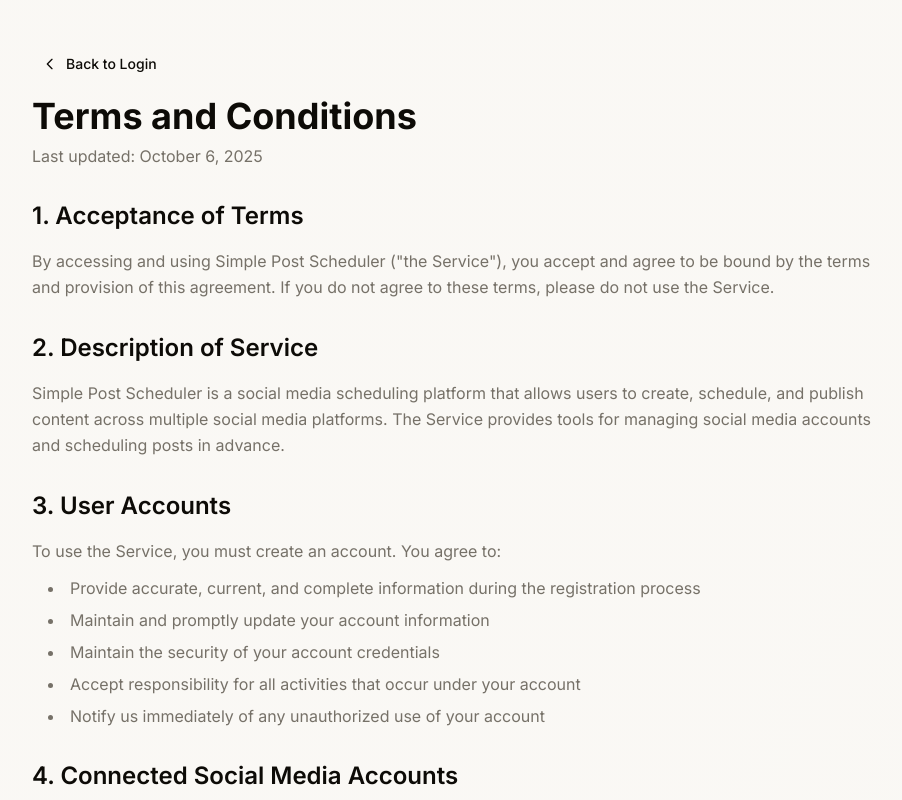
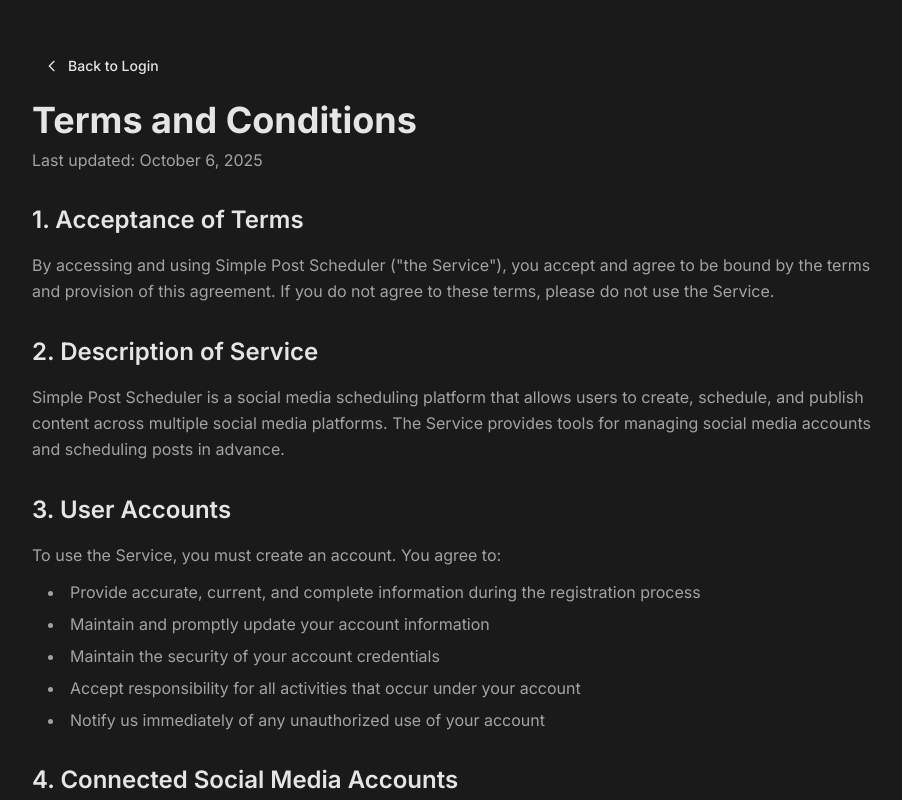
Before and after one commit to simple-post/core, a Next.js app in the folder scheduler/: page /terms in a window 1280 px wide. Shown: the top 800 px of the page, without its empty margins (184-1086 px from the left). Built offline with nearby package versions, Linux system fonts and the light colour scheme.

Commit message:
chore: app restyle in the simplepost.dev branding

```diff
--- a/scheduler/app/(protected)/schedule/page.tsx
+++ b/scheduler/app/(protected)/schedule/page.tsx
@@ -8,8 +8,8 @@ export default function SchedulePage() {
   return (
     <div className="min-h-screen bg-background">
       {/* Header */}
-      <header className="border-b border-border/50">
-        <div className="max-w-4xl mx-auto px-6 py-8">
+      <header className="border-b border-border bg-card/80 backdrop-blur-sm">
+        <div className="max-w-6xl mx-auto px-6 py-6">
           <div className="flex items-center gap-4">
             <Link href="/">
               <Button variant="ghost" size="sm" className="gap-2">
@@ -19,8 +19,9 @@ export default function SchedulePage() {
                 Back
               </Button>
             </Link>
-            <div>
-              <h1 className="text-2xl text-foreground">New Post</h1>
+            <div className="flex items-center gap-2">
+              <img src="/simplepost-logo.png" alt="SimplePost Logo" className="w-7 h-7 drop-shadow-lg" />
+              <h1 className="text-xl font-bold text-foreground">Create Post</h1>
             </div>
           </div>
         </div>
--- a/scheduler/app/globals.css
+++ b/scheduler/app/globals.css
@@ -4,83 +4,84 @@
 @custom-variant dark (&:is(.dark *));
 
 :root {
-  /* Refined color palette inspired by design references */
-  --background: oklch(0.98 0.005 85);
-  --foreground: oklch(0.15 0.01 85);
-  --card: oklch(0.99 0.003 85);
-  --card-foreground: oklch(0.15 0.01 85);
-  --popover: oklch(0.99 0.003 85);
-  --popover-foreground: oklch(0.15 0.01 85);
-  --primary: oklch(0.25 0.02 140);
-  --primary-foreground: oklch(0.98 0.005 85);
-  --secondary: oklch(0.92 0.01 85);
-  --secondary-foreground: oklch(0.25 0.02 85);
-  --muted: oklch(0.94 0.008 85);
-  --muted-foreground: oklch(0.55 0.015 85);
-  --accent: oklch(0.88 0.02 45);
-  --accent-foreground: oklch(0.15 0.01 85);
-  --destructive: oklch(0.577 0.245 27.325);
-  --destructive-foreground: oklch(0.98 0.005 85);
-  --border: oklch(0.88 0.01 85);
-  --input: oklch(0.96 0.005 85);
-  --ring: oklch(0.25 0.02 140);
-  --chart-1: oklch(0.25 0.02 140);
-  --chart-2: oklch(0.55 0.015 85);
-  --chart-3: oklch(0.75 0.01 85);
-  --chart-4: oklch(0.85 0.008 85);
-  --chart-5: oklch(0.92 0.01 85);
-  /* Increased border radius for softer, more refined look */
-  --radius: 0.75rem;
-  --sidebar: oklch(0.98 0.005 85);
-  --sidebar-foreground: oklch(0.15 0.01 85);
-  --sidebar-primary: oklch(0.25 0.02 140);
-  --sidebar-primary-foreground: oklch(0.98 0.005 85);
-  --sidebar-accent: oklch(0.92 0.01 85);
-  --sidebar-accent-foreground: oklch(0.25 0.02 85);
-  --sidebar-border: oklch(0.88 0.01 85);
-  --sidebar-ring: oklch(0.25 0.02 140);
+  /* SimplePost.dev exact brand colors - Dark theme #1A1A1A background, #8B5CF6 purple */
+  --background: #1a1a1a;
+  --foreground: #e5e5e5;
+  --card: #252525;
+  --card-foreground: #e5e5e5;
+  --popover: #252525;
+  --popover-foreground: #e5e5e5;
+  /* Primary: Exact brand purple #8B5CF6 */
+  --primary: #8b5cf6;
+  --primary-foreground: #ffffff;
+  --secondary: #2a2a2a;
+  --secondary-foreground: #e5e5e5;
+  --muted: #2a2a2a;
+  --muted-foreground: #a3a3a3;
+  --accent: #8b5cf6;
+  --accent-foreground: #ffffff;
+  --destructive: #ef4444;
+  --destructive-foreground: #ffffff;
+  --border: #404040;
+  --input: #2a2a2a;
+  --ring: #8b5cf6;
+  --chart-1: #8b5cf6;
+  --chart-2: #a855f7;
+  --chart-3: #c084fc;
+  --chart-4: #d8b4fe;
+  --chart-5: #e9d5ff;
+  /* Rounded corners like modern SaaS */
+  --radius: 0.5rem;
+  --sidebar: #252525;
+  --sidebar-foreground: #e5e5e5;
+  --sidebar-primary: #8b5cf6;
+  --sidebar-primary-foreground: #ffffff;
+  --sidebar-accent: #2a2a2a;
+  --sidebar-accent-foreground: #e5e5e5;
+  --sidebar-border: #404040;
+  --sidebar-ring: #8b5cf6;
 }
 
 .dark {
-  /* Sophisticated dark mode with warm undertones */
-  --background: oklch(0.08 0.01 85);
-  --foreground: oklch(0.92 0.005 85);
-  --card: oklch(0.12 0.01 85);
-  --card-foreground: oklch(0.92 0.005 85);
-  --popover: oklch(0.08 0.01 85);
-  --popover-foreground: oklch(0.92 0.005 85);
-  --primary: oklch(0.75 0.02 140);
-  --primary-foreground: oklch(0.08 0.01 85);
-  --secondary: oklch(0.18 0.01 85);
-  --secondary-foreground: oklch(0.92 0.005 85);
-  --muted: oklch(0.15 0.01 85);
-  --muted-foreground: oklch(0.65 0.01 85);
-  --accent: oklch(0.35 0.02 45);
-  --accent-foreground: oklch(0.92 0.005 85);
-  --destructive: oklch(0.577 0.245 27.325);
-  --destructive-foreground: oklch(0.92 0.005 85);
-  --border: oklch(0.22 0.01 85);
-  --input: oklch(0.15 0.01 85);
-  --ring: oklch(0.75 0.02 140);
-  --chart-1: oklch(0.75 0.02 140);
-  --chart-2: oklch(0.65 0.01 85);
-  --chart-3: oklch(0.45 0.01 85);
-  --chart-4: oklch(0.25 0.01 85);
-  --chart-5: oklch(0.18 0.01 85);
-  --sidebar: oklch(0.12 0.01 85);
-  --sidebar-foreground: oklch(0.92 0.005 85);
-  --sidebar-primary: oklch(0.75 0.02 140);
-  --sidebar-primary-foreground: oklch(0.08 0.01 85);
-  --sidebar-accent: oklch(0.18 0.01 85);
-  --sidebar-accent-foreground: oklch(0.92 0.005 85);
-  --sidebar-border: oklch(0.22 0.01 85);
-  --sidebar-ring: oklch(0.75 0.02 140);
+  /* True black background option */
+  --background: #0a0a0a;
+  --foreground: #f5f5f5;
+  --card: #1a1a1a;
+  --card-foreground: #f5f5f5;
+  --popover: #1a1a1a;
+  --popover-foreground: #f5f5f5;
+  --primary: #9333ea;
+  --primary-foreground: #ffffff;
+  --secondary: #262626;
+  --secondary-foreground: #f5f5f5;
+  --muted: #262626;
+  --muted-foreground: #a3a3a3;
+  --accent: #9333ea;
+  --accent-foreground: #ffffff;
+  --destructive: #ef4444;
+  --destructive-foreground: #ffffff;
+  --border: #3f3f46;
+  --input: #1a1a1a;
+  --ring: #9333ea;
+  --chart-1: #9333ea;
+  --chart-2: #a855f7;
+  --chart-3: #c084fc;
+  --chart-4: #d8b4fe;
+  --chart-5: #e9d5ff;
+  --sidebar: #1a1a1a;
+  --sidebar-foreground: #f5f5f5;
+  --sidebar-primary: #9333ea;
+  --sidebar-primary-foreground: #ffffff;
+  --sidebar-accent: #262626;
+  --sidebar-accent-foreground: #f5f5f5;
+  --sidebar-border: #3f3f46;
+  --sidebar-ring: #9333ea;
 }
 
 @theme inline {
   /* Using Inter as the single modern sans-serif font */
-  --font-sans: ui-sans-serif, system-ui, sans-serif;
-  --font-mono: ui-monospace, SFMono-Regular, "SF Mono", Consolas, "Liberation Mono", Menlo, monospace;
+  --font-family-sans: ui-sans-serif, system-ui, -apple-system, BlinkMacSystemFont, "Segoe UI", Roboto, "Helvetica Neue", Arial, sans-serif;
+  --font-family-mono: ui-monospace, SFMono-Regular, "SF Mono", Consolas, "Liberation Mono", Menlo, monospace;
 
   --color-background: var(--background);
   --color-foreground: var(--foreground);
--- a/scheduler/app/layout.tsx
+++ b/scheduler/app/layout.tsx
@@ -10,8 +10,9 @@ const inter = Inter({
 });
 
 export const metadata: Metadata = {
-  title: "Social Scheduler",
-  description: "Modern social media scheduling app",
+  title: "SimplePost Scheduler - Schedule Posts Across All Platforms",
+  description:
+    "Schedule and publish content across X, Instagram, YouTube, TikTok, Facebook, and more. Part of the SimplePost ecosystem.",
 };
 
 export default function RootLayout({
--- a/scheduler/components/ui/button.tsx
+++ b/scheduler/components/ui/button.tsx
@@ -5,26 +5,24 @@ import { cva, type VariantProps } from "class-variance-authority";
 import { cn } from "@/lib/utils";
 
 const buttonVariants = cva(
-  "inline-flex items-center justify-center gap-2 whitespace-nowrap rounded-md text-sm font-medium transition-all disabled:pointer-events-none disabled:opacity-50 [&_svg]:pointer-events-none [&_svg:not([class*='size-'])]:size-4 shrink-0 [&_svg]:shrink-0 outline-none focus-visible:border-ring focus-visible:ring-ring/50 focus-visible:ring-[3px] aria-invalid:ring-destructive/20 dark:aria-invalid:ring-destructive/40 aria-invalid:border-destructive cursor-pointer",
+  "inline-flex items-center justify-center gap-2 whitespace-nowrap ring-offset-background focus-visible:outline-none focus-visible:ring-2 focus-visible:ring-ring focus-visible:ring-offset-2 disabled:pointer-events-none disabled:opacity-50 [&_svg]:pointer-events-none [&_svg]:size-4 [&_svg]:shrink-0 transition-all duration-300 cursor-pointer font-medium",
   {
     variants: {
       variant: {
         default:
-          "bg-primary text-primary-foreground shadow-xs hover:bg-[oklch(0.75_0.15_290)] dark:hover:bg-[oklch(0.65_0.18_290)]",
-        destructive:
-          "bg-destructive text-white shadow-xs hover:bg-destructive/90 focus-visible:ring-destructive/20 dark:focus-visible:ring-destructive/40 dark:bg-destructive/60",
+          "bg-gradient-to-r from-purple-600 to-purple-500 hover:from-purple-700 hover:to-purple-600 text-white rounded-2xl hover:scale-105 hover:shadow-2xl hover:shadow-purple-500/25 border-0 font-bold",
+        destructive: "bg-destructive text-destructive-foreground hover:bg-destructive/90 rounded-lg hover:scale-105",
         outline:
-          "border bg-background shadow-xs hover:bg-[oklch(0.92_0.08_290)] hover:text-foreground dark:bg-input/30 dark:border-input dark:hover:bg-[oklch(0.25_0.12_290)]",
-        secondary:
-          "bg-secondary text-secondary-foreground shadow-xs hover:bg-[oklch(0.85_0.1_290)] dark:hover:bg-[oklch(0.3_0.12_290)]",
-        ghost: "hover:bg-[oklch(0.92_0.08_290)] hover:text-foreground dark:hover:bg-[oklch(0.25_0.12_290)]",
-        link: "text-primary underline-offset-4 hover:underline hover:text-[oklch(0.65_0.18_290)] dark:hover:text-[oklch(0.75_0.15_290)]",
+          "border border-border bg-transparent hover:bg-muted hover:text-foreground rounded-lg hover:scale-[1.02]",
+        secondary: "bg-muted text-foreground hover:bg-muted/80 rounded-lg hover:scale-[1.02]",
+        ghost: "hover:bg-muted hover:text-foreground rounded-lg",
+        link: "text-primary underline-offset-4 hover:underline hover:text-primary/80",
       },
       size: {
-        default: "h-9 px-4 py-2 has-[>svg]:px-3",
-        sm: "h-8 rounded-md gap-1.5 px-3 has-[>svg]:px-2.5",
-        lg: "h-10 rounded-md px-6 has-[>svg]:px-4",
-        icon: "size-9",
+        default: "h-11 px-6 py-3",
+        sm: "h-9 rounded-lg px-3 text-sm",
+        lg: "h-14 px-10 py-6 text-lg rounded-2xl",
+        icon: "size-10 rounded-lg",
       },
     },
     defaultVariants: {
```
Also changed, not shown: scheduler/app/(protected)/accounts/page.tsx (+35 -28 lines), scheduler/app/(protected)/page.tsx (+33 -28 lines), scheduler/components/login-form.tsx (+30 -25 lines), scheduler/components/posts-list.tsx (+16 -18 lines), scheduler/public/simplepost-logo.png (added).
